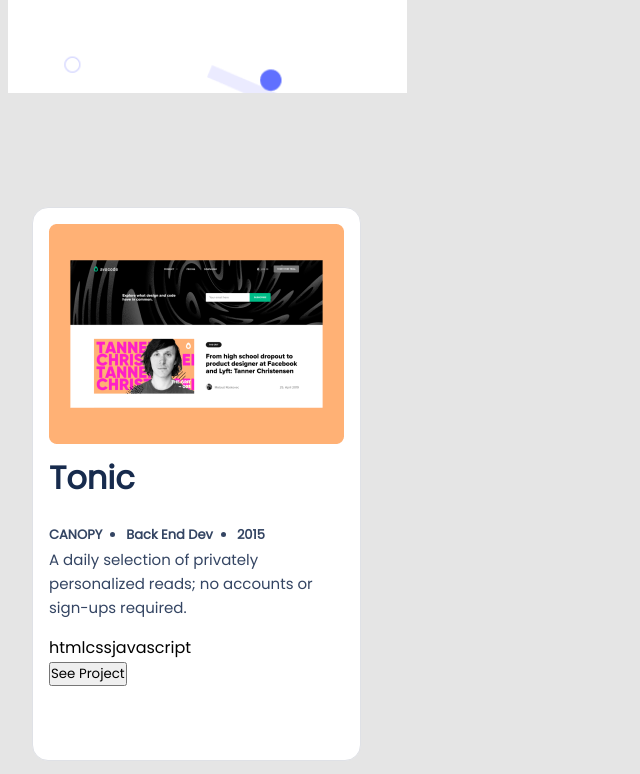
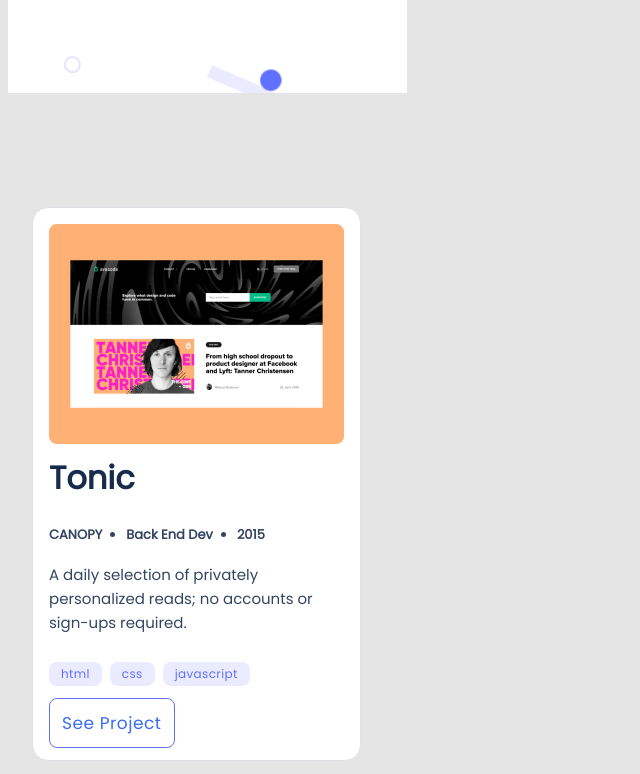
Before and after one commit to Kidd254/My-Portfolio, a plain HTML site: page index.html in a window 1280 px wide. Shown: the part 599-1373 px from the top of the page, without its empty margins (0-640 px from the left). Drawn offline with Linux system fonts and the light colour scheme.

Commit message:
html and css files modified

```diff
--- a/index.html
+++ b/index.html
@@ -54,18 +54,18 @@
             <p class="section-description">A daily selection of privately personalized reads; no accounts or sign-ups
                 required.</p>
             <div class="tags">
-                <div class="li1">
+                <div class="li11">
                     <article class="text1">html</article>
                 </div>
-                <div class="li2">
+                <div class="li22">
                     <article class="text2">css</article>
                 </div>
-                <div class="li3">
+                <div class="li33">
                     <article class="text3">javascript
                 </div>
             </div>
             <div class="action">
-                <button class="">See Project</button>
+                <button class="btn">See Project</button>
             </div>
         </div>
 
--- a/style.css
+++ b/style.css
@@ -245,10 +245,9 @@
   flex: none;
   order: 1;
   flex-grow: 0;
-  padding-top: 12px;
+  margin-top: 12px;
   width: 236px;
   height: 32px;
-  padding-top: 0;
   margin-top: 0;
   white-space: nowrap;
 }
@@ -300,7 +299,7 @@
   flex: none;
   order: 1;
   flex-grow: 0;
-  margin-top: 12px;
+  padding-top: 12px;
 }
 
 .tags {
@@ -310,6 +309,60 @@
   flex: none;
   order: 2;
   flex-grow: 0;
+  padding-top: 12px;
+}
+
+.li11 {
+  display: flex;
+  flex-direction: row;
+  align-items: center;
+  padding: 4px 12px;
+  background: #ebebff;
+  border-radius: 8px;
+  flex: none;
+  order: 0;
+  flex-grow: 0;
+  font-weight: 500;
+  font-size: 12px;
+  line-height: 16px;
+  letter-spacing: 0.03em;
+  color: #6070ff;
+  margin-right: 8px;
+}
+
+.li22 {
+  display: flex;
+  flex-direction: row;
+  align-items: center;
+  padding: 4px 12px;
+  background: #ebebff;
+  border-radius: 8px;
+  flex: none;
+  order: 1;
+  flex-grow: 0;
+  font-weight: 500;
+  font-size: 12px;
+  line-height: 16px;
+  letter-spacing: 0.03em;
+  color: #6070ff;
+  margin-right: 8px;
+}
+
+.li33 {
+  display: flex;
+  flex-direction: row;
+  align-items: center;
+  padding: 4px 12px;
+  background: #ebebff;
+  border-radius: 8px;
+  flex: none;
+  order: 2;
+  flex-grow: 0;
+  font-weight: 500;
+  font-size: 12px;
+  line-height: 16px;
+  letter-spacing: 0.03em;
+  color: #6070ff;
 }
 
 .action {
@@ -319,3 +372,17 @@
   width: 295px;
   height: 72px;
 }
+
+.btn {
+  padding: 12px;
+  margin-top: 12px;
+  margin-bottom: 12px;
+  border: 1px solid #6070ff;
+  border-radius: 8px;
+  font-weight: 500;
+  font-size: 17px;
+  line-height: 24px;
+  letter-spacing: 0.03em;
+  color: #396df2;
+  background: #fff;
+}
```
